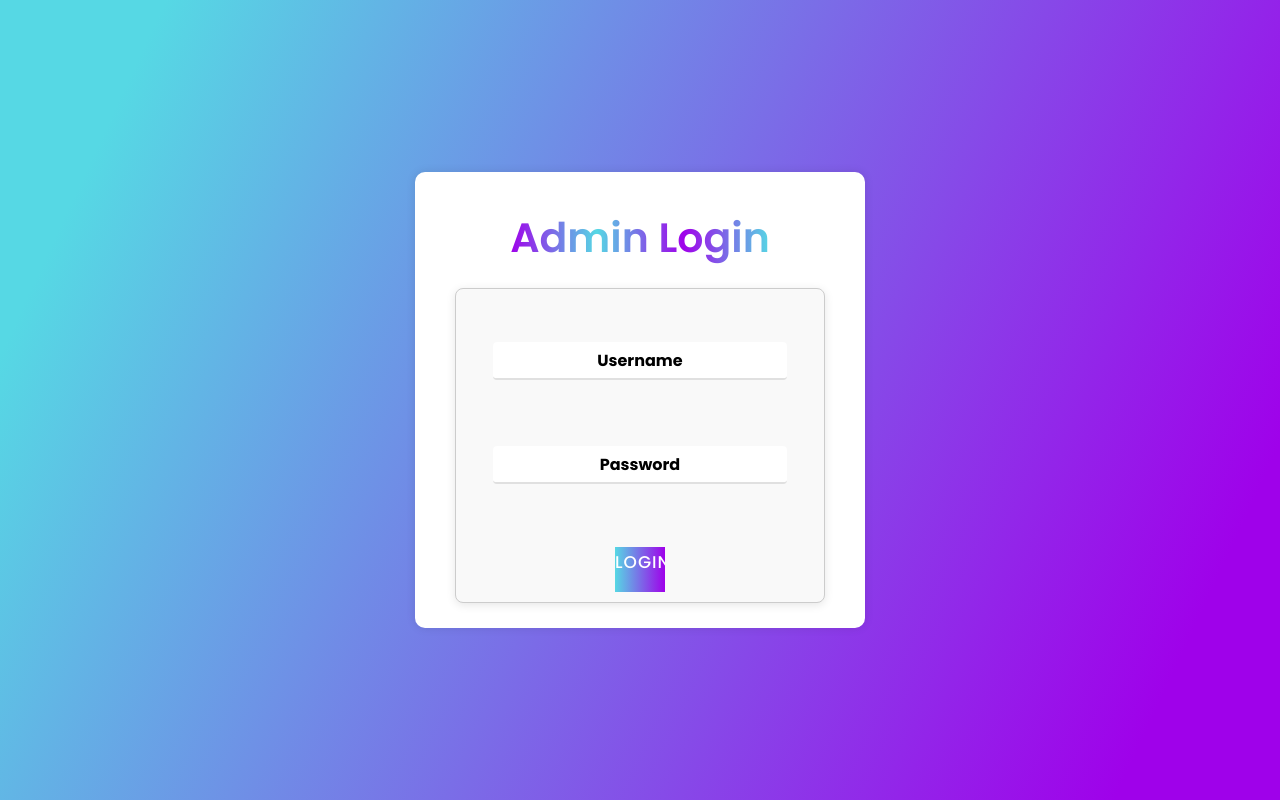
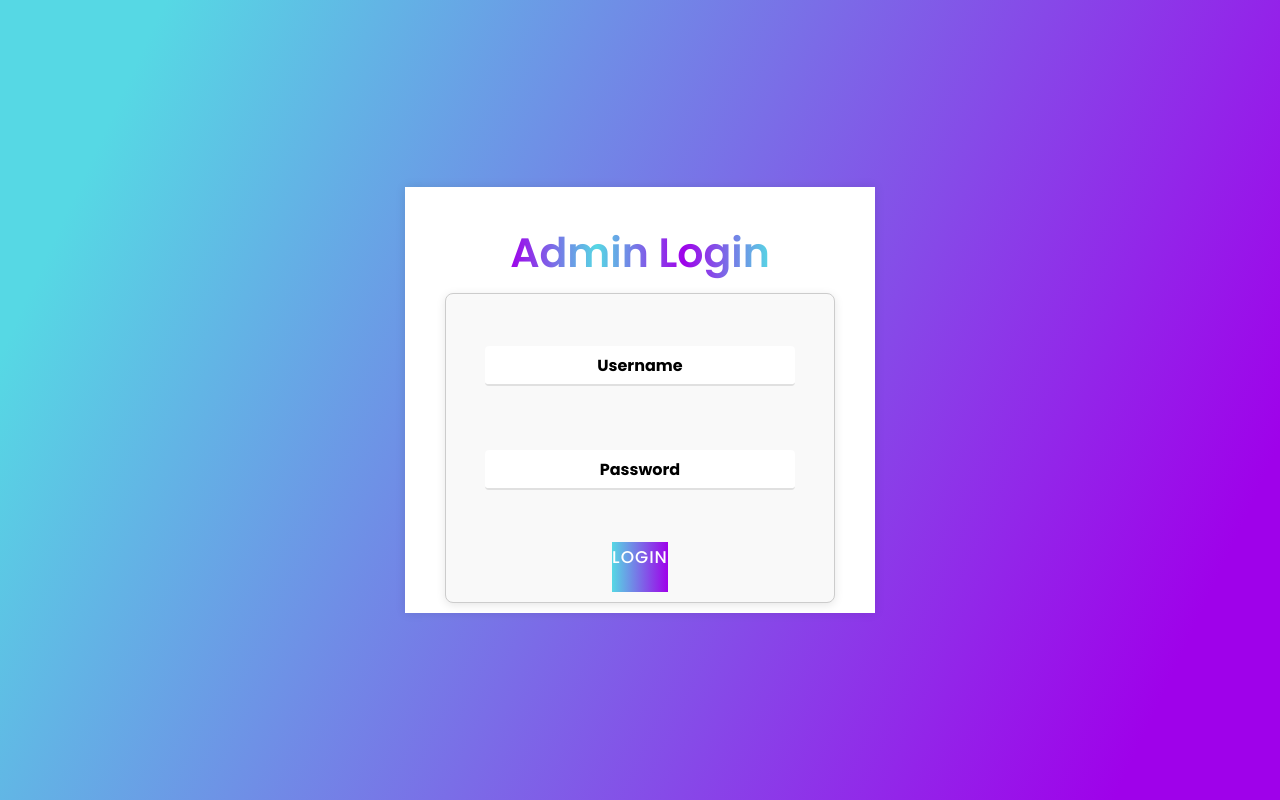
Before and after one commit to Lfav07/happymart, a React (Create React App) app in the folder frontend/happymart/: page /admin/login in a window 1280 px wide. Built offline with nearby package versions, Linux system fonts and the light colour scheme.

Commit message:
Fixed styling

```diff
--- a/frontend/happymart/src/pages/AdminLoginPage.js
+++ b/frontend/happymart/src/pages/AdminLoginPage.js
@@ -26,7 +26,7 @@ const AdminLoginPage = ({ onLogin }) => {
             localStorage.setItem('roles', JSON.stringify(user.roles));
 
             if (user.roles.includes('ROLE_ADMIN')) {
-                setMessage('Login successful! Redirecting to home page!');
+                setMessage('Login successful! Redirecting to home page...');
                 setTimeout(() => {
                     navigate('/admin/home');
                 }, 2000);
@@ -41,12 +41,16 @@ const AdminLoginPage = ({ onLogin }) => {
                 setMessage('Access denied. You do not have admin privileges.');
             }
         } catch (error) {
-            setMessage(error.response ? error.response.data : 'Error occurred, please try again');
+            if (error.response && error.response.status === 401) {
+                setMessage('Incorrect username or password.');
+            } else {
+                setMessage(error.response?.data || 'Error occurred, please try again.');
+            }
         }
     };
 
     return (
-        <div className="container"> {}
+        <div className="container">
             <div className="text">Admin Login</div>
             <form onSubmit={handleSubmit}>
                 <div className="form-row">
@@ -75,7 +79,7 @@ const AdminLoginPage = ({ onLogin }) => {
                 </div>
                 <div className="submit-btn">
                     <div className="input-data">
-                        <input type="submit" value="Login           " />
+                        <input type="submit" value="Login" />
                         <div className="inner"></div>
                     </div>
                 </div>
--- a/frontend/happymart/src/pages/css/AdminLoginPage.css
+++ b/frontend/happymart/src/pages/css/AdminLoginPage.css
@@ -3,62 +3,72 @@
 * {
   margin: 0;
   padding: 0;
+  outline: none;
   box-sizing: border-box;
   font-family: 'Poppins', sans-serif;
 }
 
 body {
+  padding: 10px;
+  font-family: 'Poppins', sans-serif;
+  background: linear-gradient(115deg, #56d8e4 10%, #9f01ea 90%);
   display: flex;
+  justify-content: center;
   align-items: center;
-    justify-content: center;
   min-height: 100vh;
-    padding: 10px;
-    background: linear-gradient(115deg, #56d8e4 10%, #9f01ea 90%);
+  text-align: center;
 }
 
 .container {
-    max-width: 800px;
+  width: 100%;
+  max-width: 600px;
   background: #fff;
-    width: 100%;
-    padding: 25px 40px;
+  padding: 25px 40px 10px 40px;
   box-shadow: 0px 0px 10px rgba(0, 0, 0, 0.1);
-    border-radius: 10px;
+  display: flex;
+  flex-direction: column;
+  align-items: center;
 }
 
-.container .text {
-    text-align: center;
+.container .text,
+.container .happytext {
   font-size: 41px;
   font-weight: 600;
   background: -webkit-linear-gradient(right, #56d8e4, #9f01ea, #56d8e4, #9f01ea);
   -webkit-background-clip: text;
   -webkit-text-fill-color: transparent;
-    margin-bottom: 20px;
+  text-align: center;
 }
 
-form {
-    padding-top: 20px;
+.container form {
+  padding: 30px 0 0 0;
+  width: 100%;
+  display: flex;
+  flex-direction: column;
+  align-items: center;
 }
 
-form .form-row {
+.container form .form-row {
   display: flex;
-    flex-direction: column;
-    margin-bottom: 20px;
+  justify-content: center;
+  width: 100%;
+  margin: 32px 0;
 }
 
-.input-data {
-    width: 100%;
+form .form-row .input-data {
+  width: 80%;
   height: 40px;
+  margin: 0 20px;
   position: relative;
-    margin-bottom: 20px;
 }
 
 .input-data input {
+  display: block;
   width: 100%;
   height: 100%;
   border: none;
   font-size: 17px;
   border-bottom: 2px solid rgba(0, 0, 0, 0.12);
-    padding: 5px 0;
 }
 
 .input-data input:focus ~ label,
@@ -84,8 +94,8 @@ form .form-row {
 }
 
 .input-data .underline:before {
+  position: absolute;
   content: "";
-    position: absolute;
   height: 2px;
   width: 100%;
   background: #3498db;
@@ -99,17 +109,15 @@ form .form-row {
   transform: scale(1);
 }
 
-.submit-btn {
-    text-align: center;
-    margin-top: 20px;
-}
-
 .submit-btn .input-data {
     overflow: hidden;
-    height: 45px;
-    width: 50%;
+    height: 50px;
+    width: auto;
+    max-width: 100px;
+    text-align: center;
+    position: relative;
     margin: 0 auto;
-    position: relative;
+    cursor: pointer;
 }
 
 .submit-btn .input-data .inner {
@@ -119,6 +127,7 @@ form .form-row {
     left: -100%;
     background: -webkit-linear-gradient(right, #56d8e4, #9f01ea, #56d8e4, #9f01ea);
     transition: all 0.4s;
+    z-index: 1;
 }
 
 .submit-btn .input-data:hover .inner {
@@ -136,13 +145,23 @@ form .form-row {
     cursor: pointer;
     position: relative;
     z-index: 2;
+    height: 100%;
+    padding: 0;
+    width: 100%;
+    line-height: 50px;
+    display: inline-block;
+
+    pointer-events: auto;
+}
+
+
+.submit-btn .input-data:hover input {
+    color: #fff;
 }
 
 @media (max-width: 700px) {
-    .container .text {
-        font-size: 30px;
-    }
     .submit-btn .input-data {
-        width: 60%;
+        width: 100%;
+        max-width: none;
     }
 }
```
Lines whose indentation alone changed are shown as unchanged.
